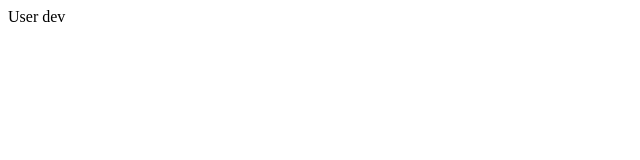
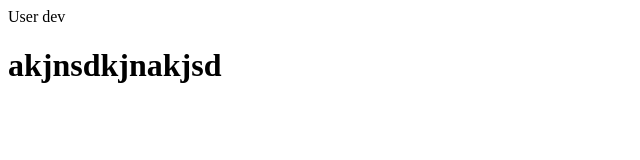
Before and after one commit to Exe-Fix/v1, a plain HTML site: page index.html in a window 1280 px wide. Shown: the whole page, without its empty margins (0-640 px from the left). Drawn offline with Linux system fonts and the light colour scheme.

Commit message:
commit h1

```diff
--- a/index.html
+++ b/index.html
@@ -8,6 +8,7 @@
 <body>
 
     <div>User dev</div>
+    <h1>akjnsdkjnakjsd</h1>
 
 </body>
 </html>
```
